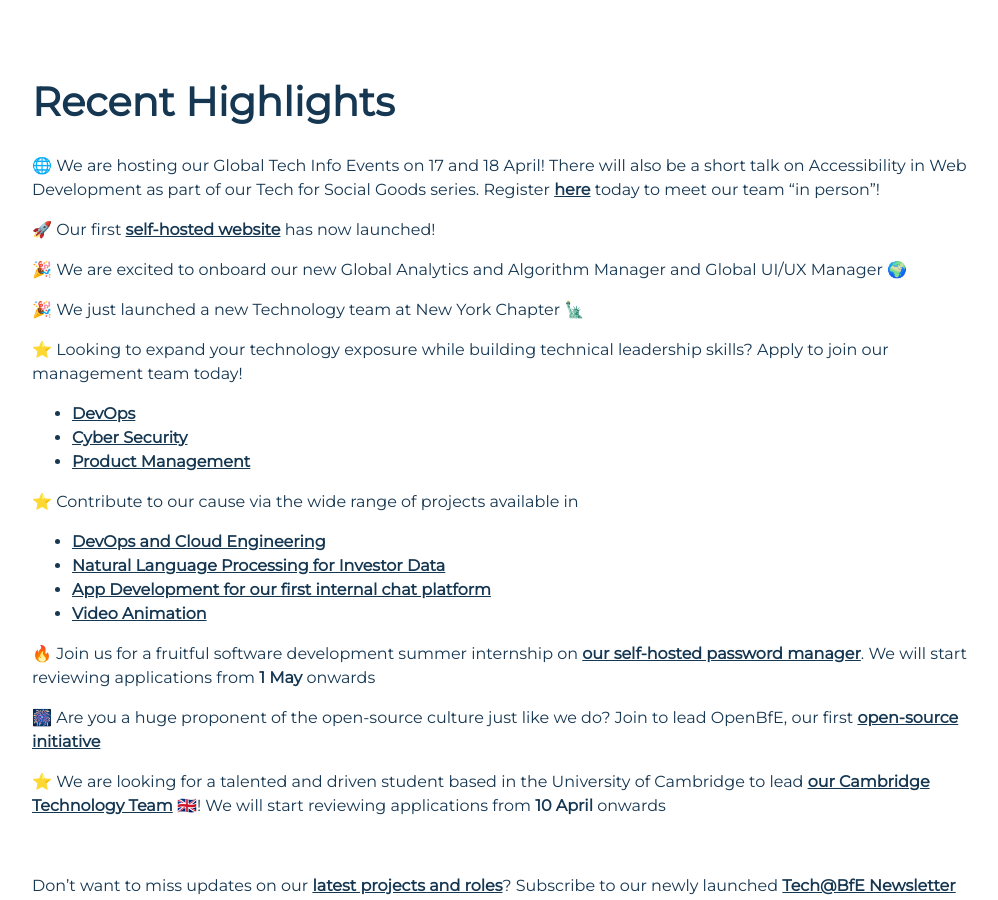
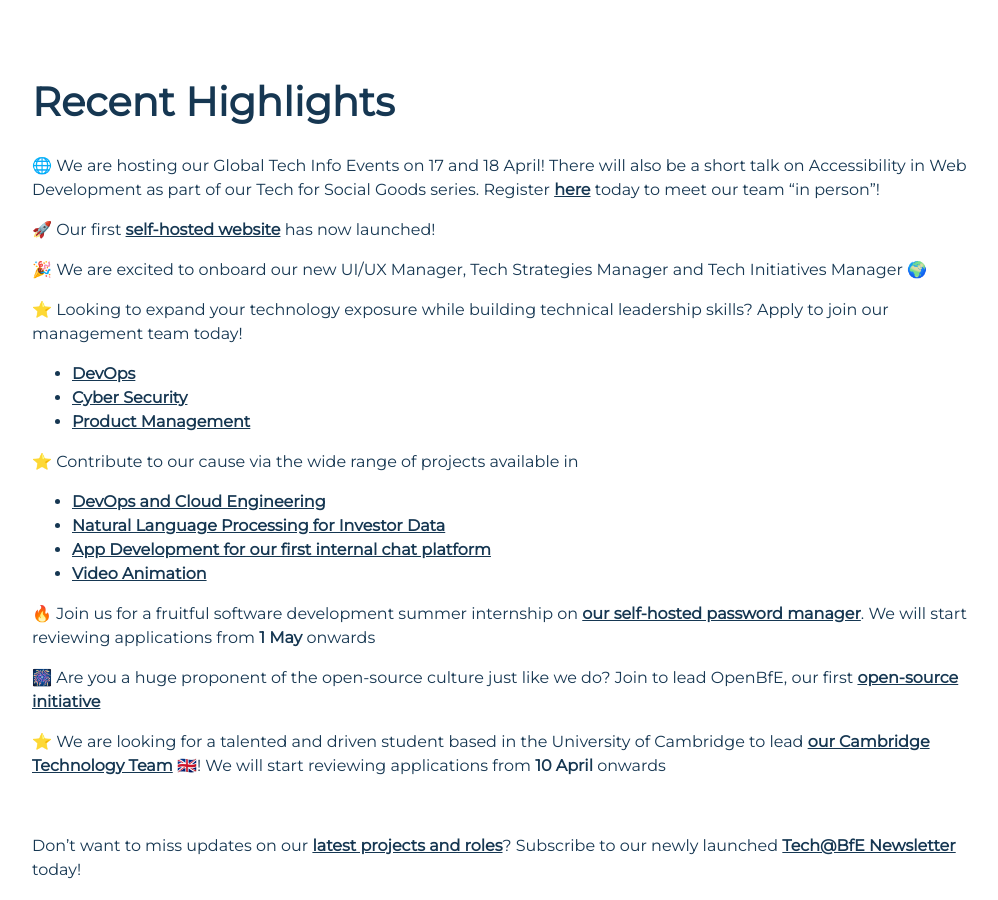
Before and after one commit to BfE-Technology/BfE-Technology.github.io, a Jekyll site: the page built from index.md, in a window 1280 px wide and 900 px high, scrolled down 903 px. Shown: the whole window, without its empty margins (128-1126 px from the left). Built offline with Jekyll 4.4.1, drawn with Linux system fonts in a browser that asks for light colours; nearby versions of some CDN libraries.

Commit message:
Update index.md

```diff
--- a/index.md
+++ b/index.md
@@ -12,9 +12,7 @@ layout: default
 
 🚀 Our first <a href="https://www.bridgesforenterprise.com" target="_blank">self-hosted website</a> has now launched!
 
-🎉 We are excited to onboard our new Global Analytics and Algorithm Manager and Global UI/UX Manager 🌍
-
-🎉 We just launched a new Technology team at New York Chapter 🗽
+🎉 We are excited to onboard our new UI/UX Manager, Tech Strategies Manager and Tech Initiatives Manager 🌍
 
 ⭐ Looking to expand your technology exposure while building technical leadership skills? Apply to join our management team today!
 - <a href="https://opps.bridgesforenterprise.com/global/technology/DevOps-Project/" target="_blank">DevOps</a>
```
